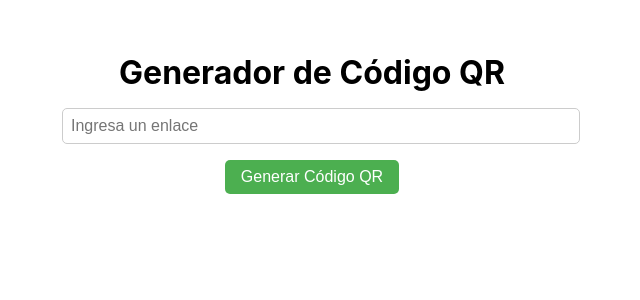
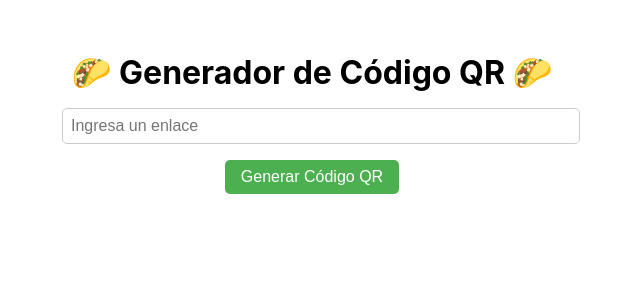
Before and after one commit to ndresdavila/qr-generator, a React (Create React App) app: page / in a window 1280 px wide. Shown: the top 300 px of the page, without its empty margins (328-968 px from the left). Built offline with nearby package versions, Linux system fonts and the light colour scheme.

Commit message:
Emoji to tittle added

```diff
--- a/public/index.html
+++ b/public/index.html
@@ -2,7 +2,7 @@
 <html lang="en">
   <head>
     <meta charset="utf-8" />
-    <link rel="icon" href="%PUBLIC_URL%/qr" />
+    <link rel="icon" href="%PUBLIC_URL%/qr-icon.png" />
     <meta name="viewport" content="width=device-width, initial-scale=1" />
     <meta name="theme-color" content="#000000" />
     <meta
--- a/src/App.js
+++ b/src/App.js
@@ -36,7 +36,7 @@ function App() {
 
   return (
     <div style={{ maxWidth: '500px', margin: '0 auto', padding: '2rem', textAlign: 'center' }}>
-      <h1 style={{ marginBottom: '1rem' }}>Generador de Código QR</h1>
+      <h1 style={{ marginBottom: '1rem' }}>🌮 Generador de Código QR 🌮</h1>
 
       <input
         type="text"
```
